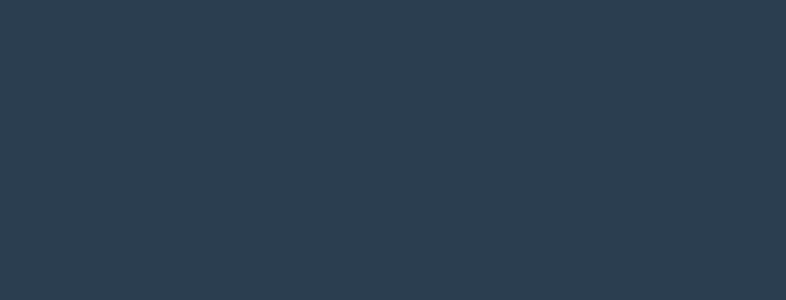
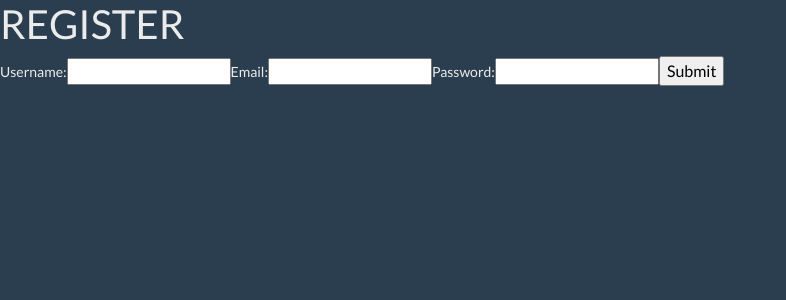
Before and after one commit to ClementPain/Twittos, a React (Create React App) app: page /register in a window 1280 px wide. Shown: the top 300 px of the page, without its empty margins (0-786 px from the left). Built offline with nearby package versions, Linux system fonts and the light colour scheme.

Commit message:
Registration files

```diff
--- a/src/App.jsx
+++ b/src/App.jsx
@@ -15,7 +15,7 @@ import Home from './pages/Home';
 import Login from './pages/Login';
 import Posts from './pages/Posts';
 import Profile from './pages/Profile';
-import Signup from './pages/Signup';
+import Register from './pages/Register';
 import User from './pages/User';
 
 import 'bootswatch/dist/superhero/bootstrap.min.css';
@@ -40,7 +40,7 @@ const App = () => {
           <Route path="/login" component={Login} />
           <Route path="/posts" component={Posts} />
           <Route path="/profile" component={Profile} />
-          <Route path="/signup" component={Signup} />
+          <Route path="/register" component={Register} />
           <Route path="/user" component={User} />
         </Switch>
       </CurrentLanguageContext.Provider>
--- /dev/null
+++ b/src/pages/Register/index.jsx
@@ -0,0 +1,78 @@
+import React, { useState } from 'react';
+import { useDispatch } from 'react-redux';
+import  { fetchUserRequest, fetchUserSuccess, fetchUserFailure } from '../../redux/user/userActions';
+
+const Register = () => {
+  const [username, setUsername] = useState("");
+  const [email, setEmail] = useState("");
+  const [password, setPassword] = useState("");
+  const dispatch = useDispatch();
+
+  const handleSubmit = (e) => {
+    e.preventDefault();
+    dispatch(fetchUser())
+  }
+
+  const data = {
+    username: username,
+    email: email,
+    password: password
+  }
+
+  const fetchUser = () =>{
+    return (dispatch) => {
+      dispatch(fetchUserRequest()); //Dispatch déclenche l'action fetchUserResquest pour passer le loading à "True".
+      fetch("https://my-pasteque-space.herokuapp.com/auth/local/register", {
+        "method": "POST",
+        "header": {
+          "Content-Type": "application/json"
+        },
+        "body": JSON.stringify(data)
+      })
+      .then((response) => response.json())
+      .then((response) => {
+        console.log(response)
+      if (response.statusCode === 400) {
+        dispatch(fetchUserFailure(response.message));
+      } else {
+        dispatch(fetchUserSuccess(response));
+      }
+      })
+    }
+  }
+
+  return (
+    <>
+    <h1>REGISTER</h1>
+      <form onSubmit={handleSubmit}>
+        <label>
+          Username:
+          <input
+            type="text"
+            value={username}
+            onChange={e => setUsername(e.target.value)}
+          />
+        </label>
+        <label>
+          Email:
+          <input
+            type="text"
+            value={email}
+            onChange={e => setEmail(e.target.value)}
+          />
+        </label>
+        <label>
+          Password:
+          <input
+            type="text"
+            value={password}
+            onChange={e => setPassword(e.target.value)}
+          />
+        </label>
+        <input type="submit" value="Submit" />
+      </form>
+    </>
+  );
+}
+
+export default Register
```
Also changed, not shown: src/pages/Signup.jsx (deleted).
